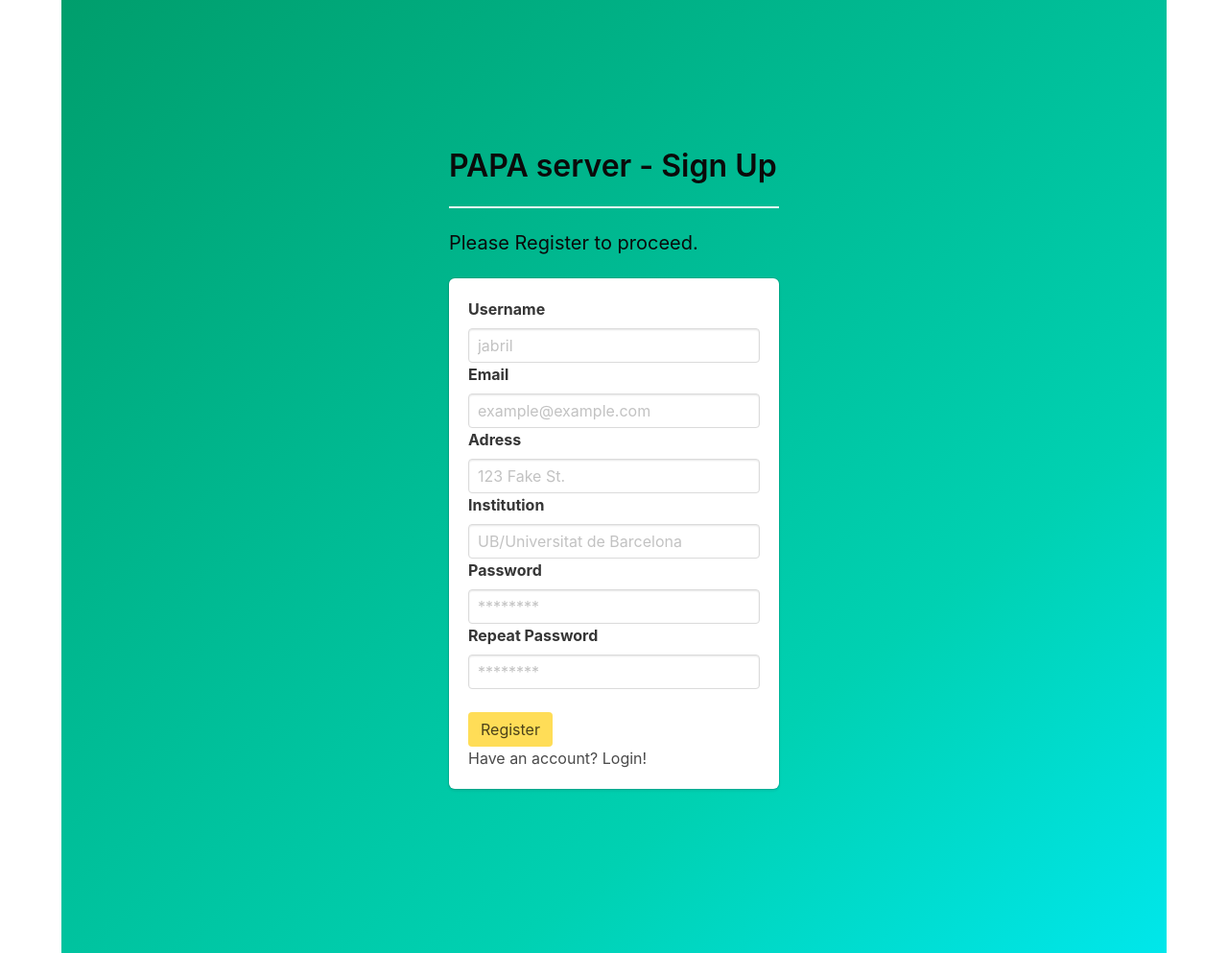
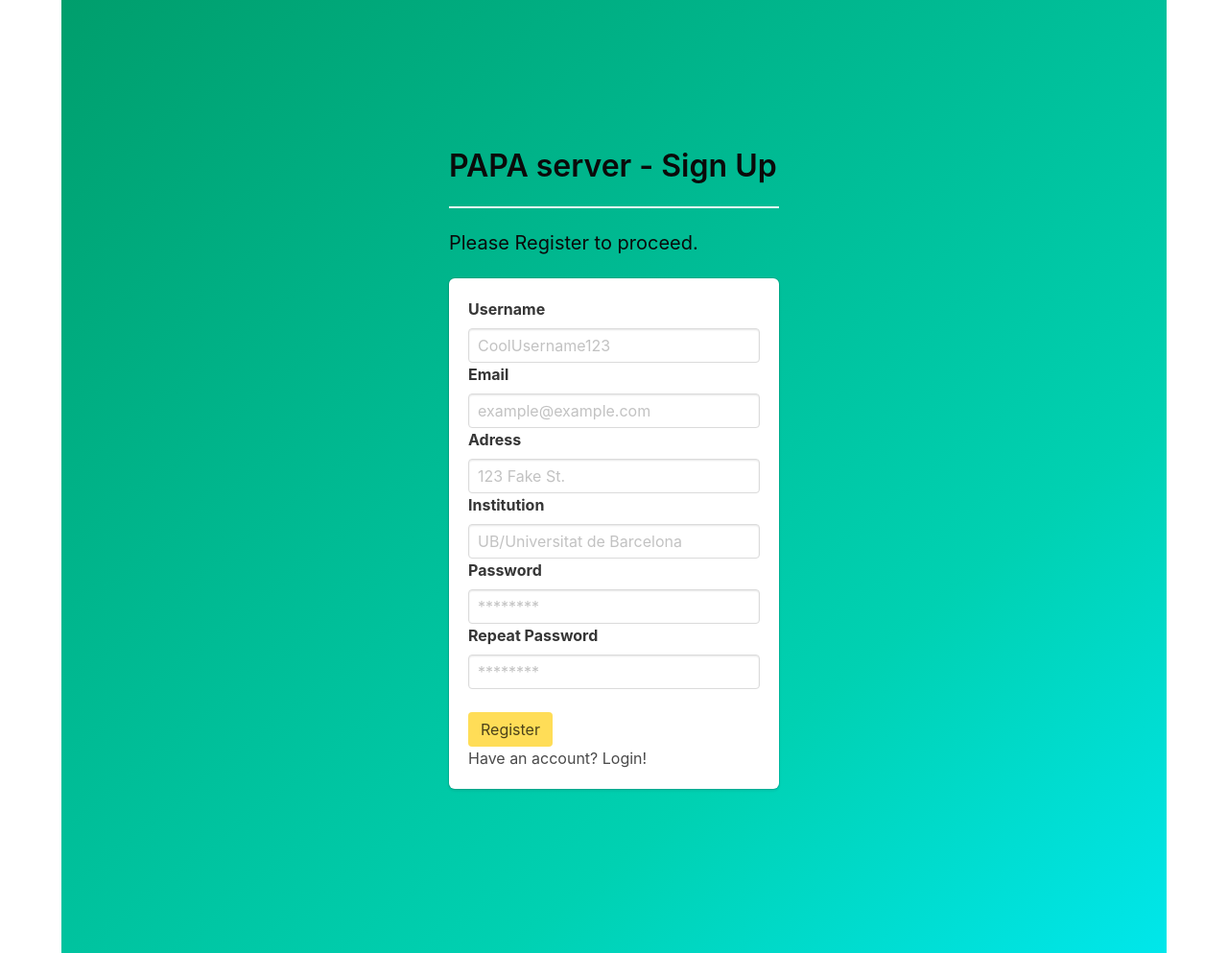
Before and after one commit to anmeert/papa-project, a Flask app: template app/templates/register.html in a window 1280 px wide. Shown: the part 53-1046 px from the top of the page at 96% size. Run offline with Flask 2, Linux system fonts and the light colour scheme; the template is opened without the code that fills it, so the values that code supplies are empty; some libraries are stand-ins or nearby versions.

Commit message:
Changed the "jabril" field in register's username, added 1 user to db (patata)

```diff
--- a/app/templates/register.html
+++ b/app/templates/register.html
@@ -16,7 +16,7 @@
         <div class="field">
             <label class="label">Username</label>
             <div class="control">
-                    <input name= "username" class="input" type="text" placeholder="jabril">
+                    <input name= "username" class="input" type="text" placeholder="CoolUsername123">
             {% for error in form.username.errors %}
             <span style="color: red;">[{{ error }}]</span>
             {% endfor %}
```
Also changed, not shown: app.db.
